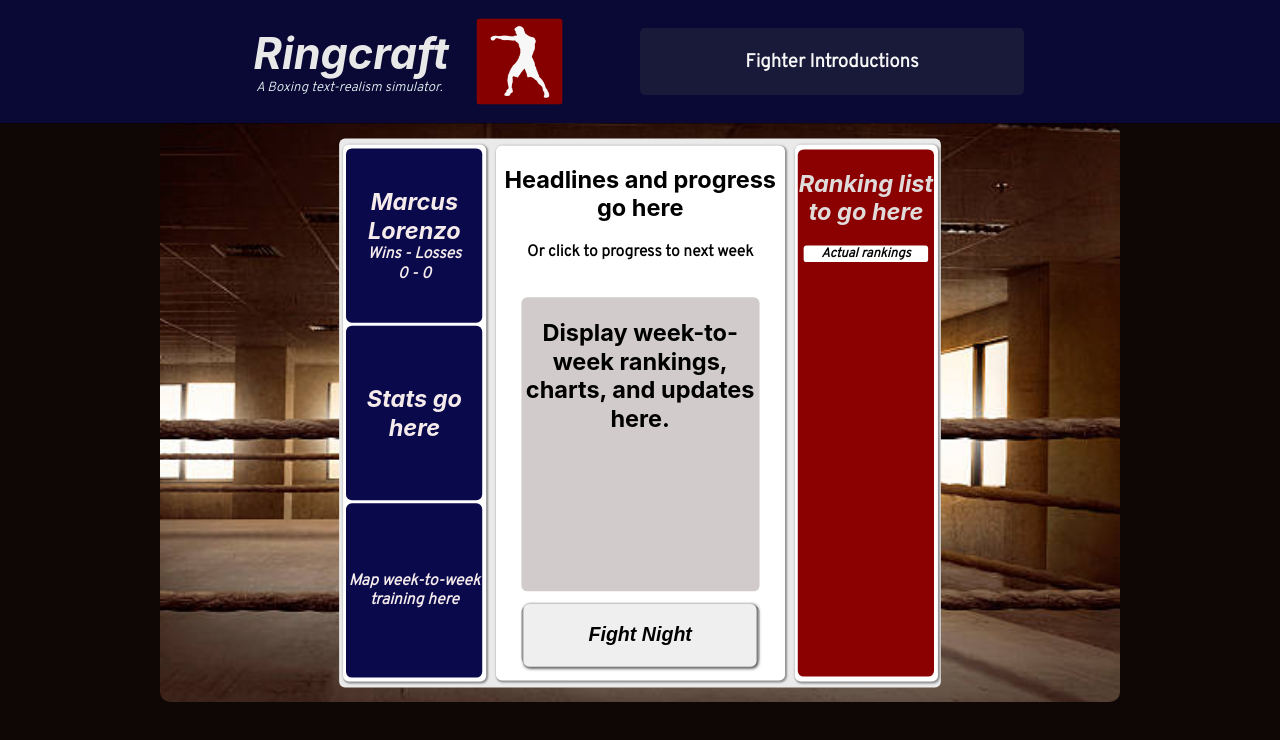
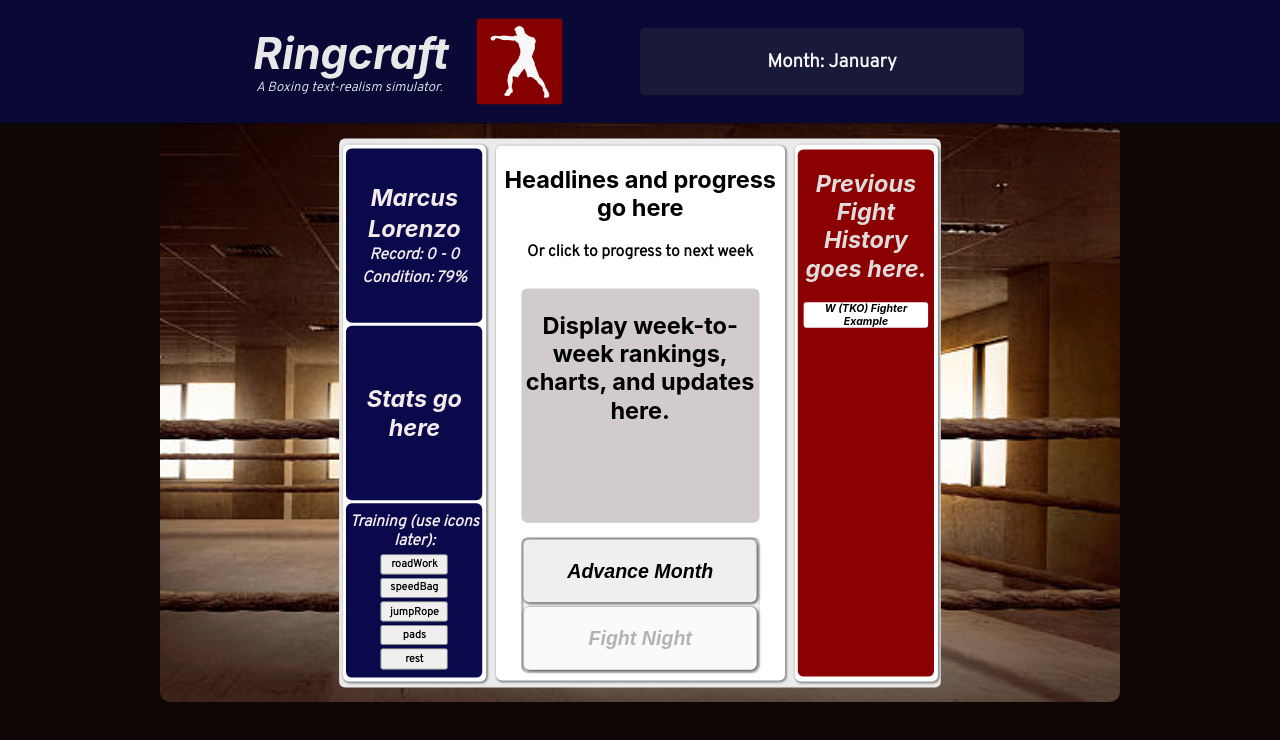
Before and after one commit to marcusanthonylorenzo/boxing-simulator, a React (Create React App) app in the folder client/: page / in a window 1280 px wide. Shown: the top 740 px of the page. Built offline with nearby package versions, Linux system fonts and the light colour scheme; the HTML template or start-up script is replaced by a standard one; a web font is replaced by a local one.

Commit message:
add monthCounter with month names, fightNight every 4 months (3 times a year)

```diff
--- a/client/src/App.js
+++ b/client/src/App.js
@@ -11,6 +11,9 @@ function App() {
   const [ fightNumber, setFightNumber ] = useState(0);
   const [ prevFightNumber, setPrevFightNumber ] = useState(fightNumber)
 
+  const [monthCounter, setMonthCounter] = useState(0);
+  const [advanceMonth, setAdvanceMonth] = useState(false);
+
   /***  User and Opponent to pass down as state  ***/
   const [userState, setUserState ] = useState(user)
   const [oppState, setOppState ] = useState(enemy)
@@ -22,6 +25,8 @@ function App() {
   const [roundOver, setRoundOver] = useState(false);
   const [fightOver, setFightOver] = useState(false);
   const [fightDataCollection, setFightDataCollection] = useState([])
+  const [stopFight, setStopFight] = useState({});
+  console.log(stopFight)
 
   useEffect(() => { !fightNight ? setChangeAppBgColor(`rgb(234, 234, 234);`) : setChangeAppBgColor(`black`)}, [fightNight]);
 
@@ -43,16 +48,23 @@ function App() {
     localStorage.setItem(key, item);
   }
 
+
+
   return (
     <div className="App" style={{ backgroundColor: changeAppBgColor }}>
 
-        <Navbar roundCount={roundCount} roundOver={roundOver}/>
+        <Navbar
+          roundCount={roundCount} roundOver={roundOver}
+          monthCounter={monthCounter} fightNight={fightNight}/>
 
         {
 
         !fightNight ?
 
         <Home user={userState} enemy={oppState} urls={urls}
+          monthCounter={monthCounter} setMonthCounter={setMonthCounter}
+          advanceMonth={advanceMonth} setAdvanceMonth={setAdvanceMonth}
+          stopFight={stopFight} setStopFight={setStopFight}
           roundCount={roundCount} setRoundCount={setRoundCount}
           fightNight={fightNight} setFightNight={setFightNight}
           fightOver={fightOver} setFightOver={setFightOver}
@@ -69,6 +81,7 @@ function App() {
           resetFightBtn={resetFightBtn} setResetFightBtn={setResetFightBtn}
           fightNumber={fightNumber} prevFightNumber={prevFightNumber}
           setPrevFightNumber={setPrevFightNumber}
+          stopFight={stopFight} setStopFight={setStopFight}
           updateDataCollections={updateDataCollections}/>
 
         }
--- a/client/src/Components/FightEngine/FightEngine.js
+++ b/client/src/Components/FightEngine/FightEngine.js
@@ -9,7 +9,7 @@ import SelectMenu from '../Interface/SelectMenu/SelectMenu'
 // import randomize from '../Helpers/Randomize'
 
 const FightEngine = (
-  { user, enemy, urls, roundCount, setRoundCount,
+  { user, enemy, urls, roundCount, setRoundCount, stopFight, setStopFight,
     fightNumber, setFightNumber, prevFightNumber, setPrevFightNumber,
     roundOver, setRoundOver, fightNight, setFightNight,
     resetFightBtn, setResetFightBtn, fightOver, setFightOver, updateDataCollections }) => {
@@ -38,9 +38,10 @@ const FightEngine = (
   const [finalTotals, setFinalTotals] = useState([]); //data for UI stat output
   const [winner, setWinner] = useState({});
   const [loser, setLoser] = useState({});
+
   /*** Match Conditions ***/
   const [knockdownRule, setKnockdownRule] = useState(false);
-  const [knockdownRuleLimit, setKnockdownRuleLimit] = useState(1);
+  const [knockdownRuleLimit, setKnockdownRuleLimit] = useState(2);
 
   /*** Judges Decision state ***/
   const [judgeOne, setJudgeOne] = useState([]);
@@ -81,10 +82,18 @@ const FightEngine = (
     }
   },[roundStart, ko, fightOver, knockdownRule])
 
+  useEffect(() => {
+    if (fightOver && knockdownRule){
+    console.log(`done`)
+    stopFight.stop()
+    }
+  }, [fightOver, knockdownRule])
+
   useEffect(() => { //Set button toggle
     if (roundCount === 2 && roundOver) {
       setDisable(true);
       setFightOver(true);
+      stopFight.stop();
     }
   },[roundOver, roundCount])
 
@@ -486,7 +495,7 @@ const FightEngine = (
     let userOffense = user.engage();
     let oppOffense = opp.engage();
     let resultDmg;
-    if (fightOver || knockdownRule) clearTimeout(timeout);
+    if (fightOver || knockdownRule) stopFight.stop();
 
     if (userOffense > oppOffense) {
       let userDmg = exchange(user, opp);
@@ -516,6 +525,7 @@ const FightEngine = (
       setRoundCount(newRnd);
 
       let fightAction = setTimeout(()=>{
+        setStopFight({ stop: () => clearTimeout(fightAction)})
         let activity;
         let over;
 
@@ -539,7 +549,8 @@ const FightEngine = (
         }
 
         /***  FIGHT WORKFLOW ***/
-        let fightUnderway = engagement(user, enemy, fightAction); //takes fightAction and passes it in closure like props
+        let fightUnderway = engagement(user, enemy, fightAction);
+        if (fightOver || knockdownRule) stopFight.stop();
         setKo(false)
         setExchangeCount(k);
         activity = setObj(fightUnderway, "round", newRnd);
@@ -615,6 +626,7 @@ const FightEngine = (
             roundOver={roundOver}
             roundCount={roundCount}
             fightOver={fightOver}
+            stopFight={stopFight}
             ko={ko}
             knockdownRule={knockdownRule}
             judgeOneOfficialScorecard={judgeOneOfficialScorecard}
--- a/client/src/Components/Interface/Display/Display.css
+++ b/client/src/Components/Interface/Display/Display.css
@@ -141,6 +141,15 @@
   margin: 5%;
 }
 
+/*** Corner Menu ***/
+
+
+.corner-select {
+  background-color: white;
+  height: 100%;
+  padding: 7%;
+}
+
 .pep-talk-buttons {
   display: flex;
   margin: 0 auto;
--- a/client/src/Components/Interface/Navbar/Navbar.js
+++ b/client/src/Components/Interface/Navbar/Navbar.js
@@ -3,20 +3,27 @@ import './Navbar.css'
 // import Ticker from 'react-ticker'
 import oppBody from '../../../assets/images/oppBody.png'
 
-const Navbar = ({roundCount, roundOver, judgeOne }) => {
+const Navbar = ({roundCount, monthCounter, roundOver, fightNight }) => {
 
   const [roundToIndexInit, setRoundToIndexInit] = useState(roundCount)
+  const monthNames = ["January", "February", "March", "April", "May", "June", "July", "August", "September", "October", "November", "December"];
+
   useEffect(() => { if (roundOver) setRoundToIndexInit(roundCount-1)}, [roundCount])
 
-  // const navTickerInfo = () => {
-  //   if (roundCount === 0) {
-  //     return "Fight Introductions"
-  //   } else {
-  //     if (ko) {
-  //       return "THIS ROUND IS OVER"
-  //     }
-  //   }
-  // }
+  const navTickerInfo = () => {
+
+    if (fightNight) {
+      if (roundCount === 0) {
+        return "Fight Introductions"
+      }
+    } else if (!fightNight) {
+      return (
+        <>
+          <h4>Month: { monthNames[monthCounter] }</h4>
+        </>
+      )
+    }
+  }
 
 
   return (
@@ -34,7 +41,7 @@ const Navbar = ({roundCount, roundOver, judgeOne }) => {
 
       <div className="navbar-ticker">
         <div className="navbar-round-count">
-          <h3 id="round-count">{roundCount === 0 ? "Fighter Introductions" : `Round: ${roundCount}`}</h3>
+          <h3 id="round-count">{navTickerInfo()}</h3>
 
         </div>
       </div>
--- a/client/src/Pages/Home/Home.css
+++ b/client/src/Pages/Home/Home.css
@@ -32,12 +32,8 @@
   border-radius: 6px;
 }
 
-.home-gym-nav div:hover {
-  opacity: 80%;
-}
-
 .home-gym-nav h2, .home-gym-nav h4 {
-  margin: 0;
+  margin: 1%;
 }
 
 /*** User Info ***/
@@ -57,6 +53,19 @@
   border-radius: 6px;
 }
 
+.training-buttons {
+  display: flex;
+  justify-content: center;
+  align-items: center;
+  height: 12%;
+  width: 50%;
+  margin: 1% auto;
+}
+
+.training-buttons:hover {
+  color:rgb(219, 116, 105);
+  cursor: pointer;
+}
 
 /*** Center Grid section ***/
 #home-gym-feed {
@@ -93,7 +102,7 @@
 
 
 .home-options {
-  height: 15%;
+  height: 35%;
   width: 97%;
   margin: 1%;
   box-shadow: inset 1px 1px 2px 1px rgba(19, 23, 19, 0.4);
@@ -102,6 +111,7 @@
 
 .home-select-menu {
   display: flex;
+  flex-direction: column;
   justify-content: center;
   align-items: center;
   width: 100%;
@@ -109,18 +119,20 @@
   border-radius: 6px;
 }
 
-#home-to-fight-button {
+.home-buttons {
   width: 98%;
   height: 4rem;
   border: none;
+  margin: 1% auto;
   font-weight: 600;
   font-style: italic;
   box-shadow: 1px 1px 3px 1px rgba(22, 21, 21, 0.7);
   border-radius: 6px;
 }
 
-#home-to-fight-button:hover {
+.home-buttons:hover {
   background-color: rgb(219, 116, 105);
+  color:rgb(242, 242, 234);
   cursor: pointer;
 }
 
@@ -142,7 +154,7 @@
 
 }
 
-.official-rankings h5 {
+.official-rankings h6 {
   margin: 0 auto;
   background-color: white;
   color: black;
@@ -150,7 +162,7 @@
   border-radius: 3px;
 }
 
-.official-rankings h5:hover {
+.official-rankings h6:hover {
   background-color:rgb(222, 207, 207);
   cursor: default;
 }
--- a/client/src/Pages/Home/Home.js
+++ b/client/src/Pages/Home/Home.js
@@ -5,11 +5,19 @@ import './Home.css'
 
 const Home = (
   { user, enemy, urls, fightNight, setFightNight,
-    fightNumber, setFightNumber,
+    monthCounter, setMonthCounter, advanceMonth, setAdvanceMonth,
+    fightNumber, setFightNumber, stopFight, setStopFight,
     fightOver, setFightOver, setResetFightBtn }) => {
 
-  const [disableWhenLowHP, setDisableWhenLowHP] = useState(false);
-  const [ url, setUrl ] = useState(urls[1])
+
+  /***  General State  ***/
+  const [ url, setUrl ] = useState(urls[1]);
+  const [ getHistory, setGetHistory ] = useState(JSON.parse(localStorage.getItem('fightHistory')));
+
+  /***  Toggles, Counters  ***/
+  const [disableFightBtn, setDisableFightBtn] = useState(true);
+  const [trainingFinished, setTrainingFinished] = useState(false);
+
 
   useEffect(() => {
     setFightNight(false)
@@ -17,12 +25,19 @@ const Home = (
   }, [])
 
   useEffect(() => {
-    if (user.hp <= user.maxHp*0.15) {
-      setDisableWhenLowHP(true);
+    if (user.hp <= user.maxHp*0.35) {
+      setDisableFightBtn(true);
     }
   }, [])
 
+  useEffect(() => {
+    if (monthCounter === 5) {
+    setDisableFightBtn(false);
+    }
+  }, [monthCounter])
+
   // Must recover user.hp before continuing to next fight! Map all training and recovery options, sync with weekly calendar.
+  const getTrainingEntries = Object.entries(user.train);
 
   return (
     <div className="main-container-wrap" id={`home-gym-container-wrap`} style={{ backgroundImage: url }}>
@@ -34,8 +49,8 @@ const Home = (
           <div className='home-gym-user'>
             <h2>{user.firstName}</h2>
             <h2>{user.lastName}</h2>
-            <h4>Wins - Losses</h4>
-            <h4>{user.win} - {user.loss}</h4>
+            <h4>Record: {user.win} - {user.loss}</h4>
+            <h4>Condition: {Math.round((user.hp/user.maxHp)*100)}%</h4>
           </div>
 
           <div className='home-gym-stats'>
@@ -43,7 +58,20 @@ const Home = (
           </div>
 
           <div className='home-gym-train'>
-            <h4>Map week-to-week training here</h4>
+            <h4>Training (use icons later):</h4>
+            {getTrainingEntries.map((each, i) => {
+              return (
+                <button className="training-buttons" disabled={trainingFinished}
+                  onClick={()=>{
+                    console.log(each[1]);
+                    each[1]()
+                    setTrainingFinished(true);
+                    console.log(user.hp)
+                }}>
+                  <h5>{each[0]}</h5>
+                </button>
+              )
+            })}
           </div>
 
         </div>
@@ -64,14 +92,22 @@ const Home = (
 
             <div className="home-options">
               <div className="home-select-menu">
-
-                <button id={`home-to-fight-button`} disabled={disableWhenLowHP}
+                <button className={`home-buttons`} disabled={advanceMonth}
+                onClick={()=> {
+                  setMonthCounter(monthCounter+1)
+                  setTrainingFinished(false);
+                  if (monthCounter === 11) setMonthCounter(0);
+                }}>
+                  <h2>Advance Month</h2>
+                </button>
+                <button className={`home-buttons`} disabled={disableFightBtn}
                   onClick={(e)=> {
                     e.preventDefault();
                     setFightOver(false);
                     setFightNight(true);
                     setResetFightBtn(true);
                     setFightNumber(fightNumber+1);
+                    setTrainingFinished(false);
                 }}> <h2>Fight Night</h2> </button>
               </div>
             </div>
@@ -82,10 +118,10 @@ const Home = (
 
         <div className="home-gym-rankings">
           <div className="home-rankings-info">
-            <h2>Ranking list to go here</h2>
+            <h2>Previous Fight History goes here.</h2>
 
             <div className="official-rankings">
-              <h5>Actual rankings</h5>
+              <h6>W (TKO) Fighter Example</h6>
             </div>
 
           </div>
```
Also changed, not shown: client/src/Components/Interface/Display/Display.js (+16 -5 lines).
